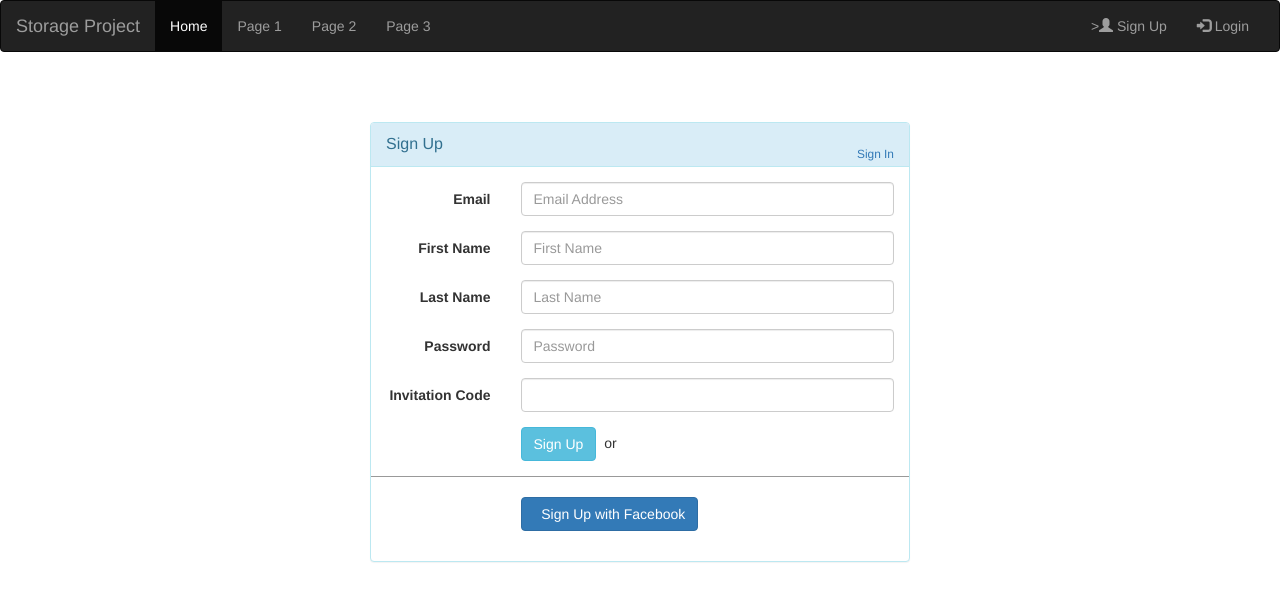
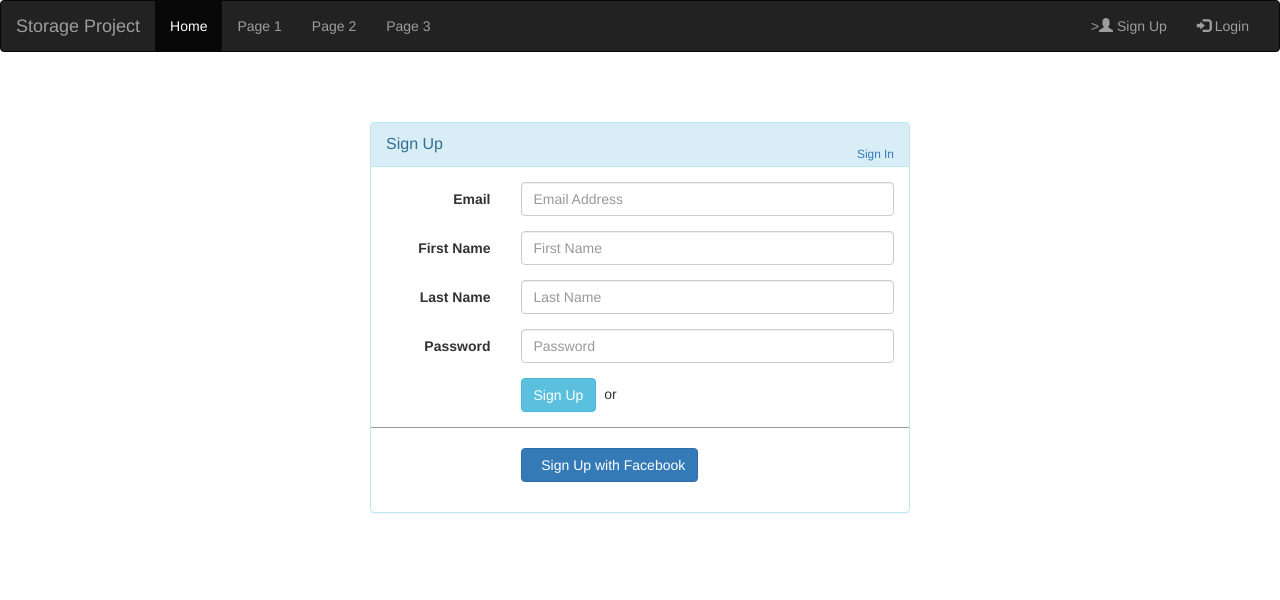
Before and after one commit to malfuncti0n/storage-web, an Angular app: page /register in a window 1280 px wide. Shown: the top 600 px of the page. Built offline with nearby package versions, Linux system fonts and the light colour scheme.

Commit message:
remove a field

```diff
--- a/src/app/templates/register.component.html
+++ b/src/app/templates/register.component.html
@@ -29,11 +29,6 @@
                             <input type="password" class="form-control" name="passwd" placeholder="Password"> </div>
                     </div>
                     <div class="form-group">
-                        <label for="icode" class="col-md-3 control-label">Invitation Code</label>
-                        <div class="col-md-9">
-                            <input type="text" class="form-control" name="icode" placeholder=""> </div>
-                    </div>
-                    <div class="form-group">
                         <!-- Button -->
                         <div class="col-md-offset-3 col-md-9">
                             <button id="btn-signup" type="button" class="btn btn-info"><i class="icon-hand-right"></i>Sign Up</button> <span style="margin-left:8px;">or</span> </div>
```
